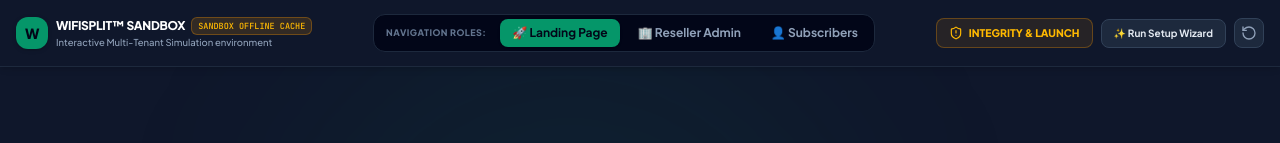
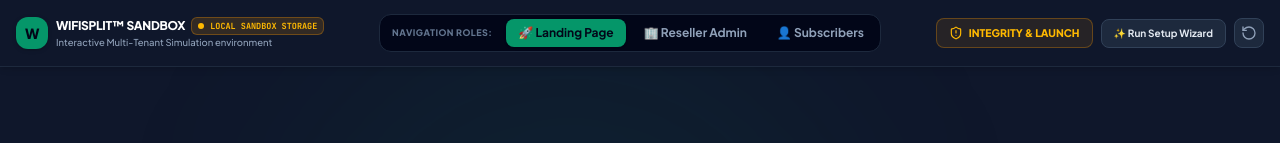
Before and after one commit to John-AE/WiFiSplit, a React (Vite) app: page / in a window 1280 px wide. Shown: the top 143 px of the page. Built offline with nearby package versions, Linux system fonts and the light colour scheme; no server answers.

Commit message:
ui: update local sandbox storage indicator
Refactor the sandbox status pill for improved UI consistency, including an updated label and a hover tooltip to explain the offline storage functionality.

```diff
--- a/src/App.tsx
+++ b/src/App.tsx
@@ -352,8 +352,12 @@ export default function App() {
                     Neon Live (Pooler)
                   </span>
                 ) : (
-                  <span className="inline-flex items-center gap-1 px-1.5 py-0.5 rounded-md text-[8.5px] font-mono font-medium bg-amber-500/15 text-amber-400 border border-amber-500/30 uppercase">
-                    Sandbox Offline cache
+                  <span
+                    className="inline-flex items-center gap-1.5 px-1.5 py-0.5 rounded-md text-[8.5px] font-mono font-bold bg-amber-500/15 text-amber-400 border border-amber-500/30 uppercase cursor-help select-none"
+                    title="No external database connected. Utilizing browser-side local database so you can test features perfectly and independently."
+                  >
+                    <span className="w-1.5 h-1.5 rounded-full bg-amber-400"></span>
+                    Local Sandbox Storage
                   </span>
                 )}
               </div>
```
